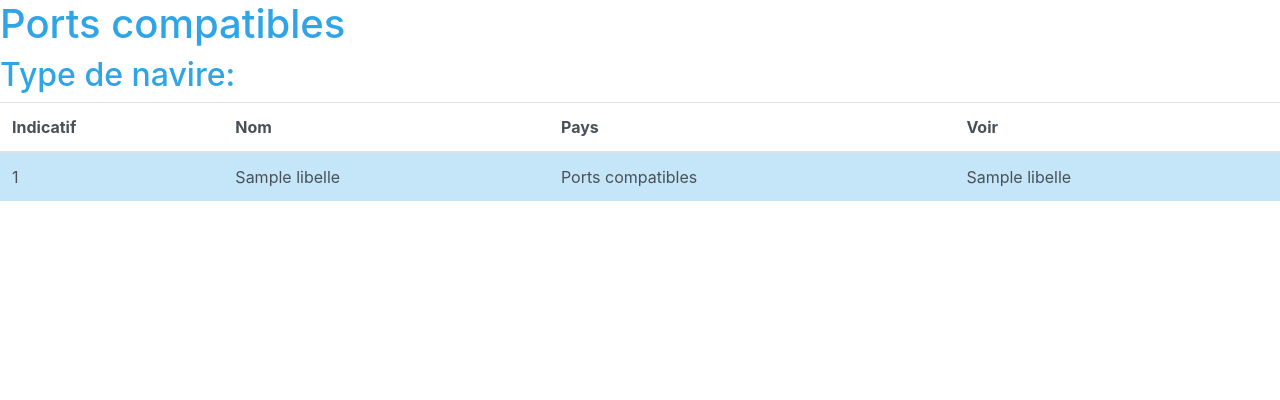
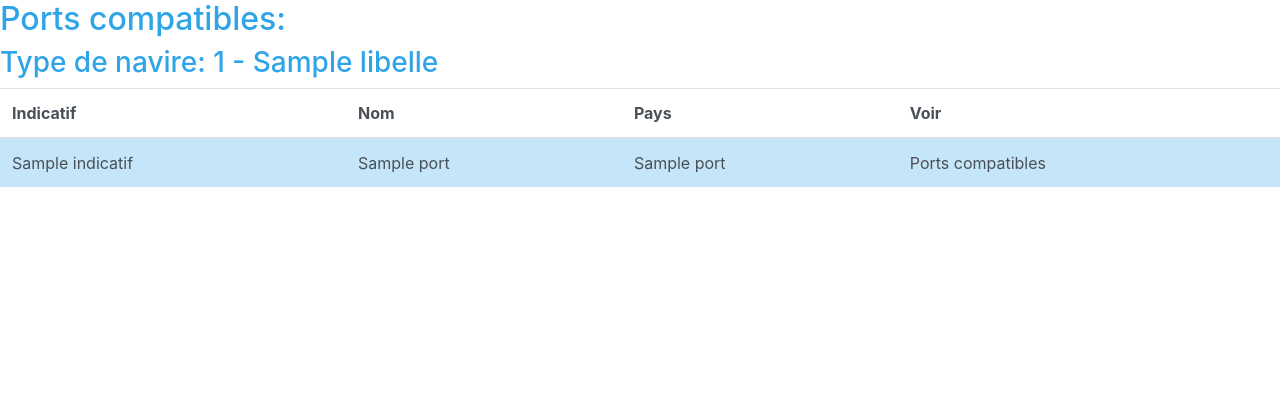
Before and after one commit to ManonOrs/symfonyNavire, a Symfony app: template templates/aisshiptype/portscompatibles.html.twig in a window 1280 px wide. Shown: the part 56-456 px from the top of the page. Run offline with Twig, Linux system fonts and the light colour scheme; the template is opened without the code that fills it: most values are stand-ins (such as "Sample title", 1, 10 or a date in 2020); some libraries are stand-ins or nearby versions.

Commit message:
debut doctrine contenue

```diff
--- a/templates/aisshiptype/portscompatibles.html.twig
+++ b/templates/aisshiptype/portscompatibles.html.twig
@@ -1,7 +1,7 @@
 {% extends "base.html.twig" %}
 {% block body %}
-    <h1>Ports compatibles</h1>
-    <h2>Type de navire: </h2>
+        <h2>Ports compatibles: </h2>
+    <h3>Type de navire: {{ type.id }} - {{ type.libelle }}</h3>
     <div class="length: 50%!important">
     <table class="table table-hover">
   <thead>
@@ -13,12 +13,13 @@
     </tr>
   </thead>
   <tbody>
-    {% for type in types %}
+    {% for port in ports %}
     <tr class="table-primary">
-      <td>{{ type.id }}</td>
-      <td>{{ type.libelle }}</td>
+      <td>{{ port.indicatif }}</td>
+      <td>{{ port.nom }}</td>
+      <td>{{ port.nom }}</td>
       <td>Ports compatibles</td>
-      <td>{{ type.libelle }}</td>
+
     </tr>
     {% endfor %}
       </tbody>
--- a/templates/elements/navbar.html.twig
+++ b/templates/elements/navbar.html.twig
@@ -15,7 +15,7 @@
                 <li class="nav-item dropdown">
                     <a class="nav-link dropdown-toggle" data-toggle="dropdown" href="#" role="button" aria-haspopup="true" aria-expanded="false">Navires</a>
                     <div class="dropdown-menu">
-                        <a class="dropdown-item" href="#">Action</a>
+                        <a class="dropdown-item" href="http://navire.sio/voirtous">Voir tous les types</a>
                         <a class="dropdown-item" href="#">Another action</a>
                         <a class="dropdown-item" href="#">Something else here</a>
                     </div>
```
Also changed, not shown: src/Controller/AisShipTypeController.php (+8 -4 lines).
